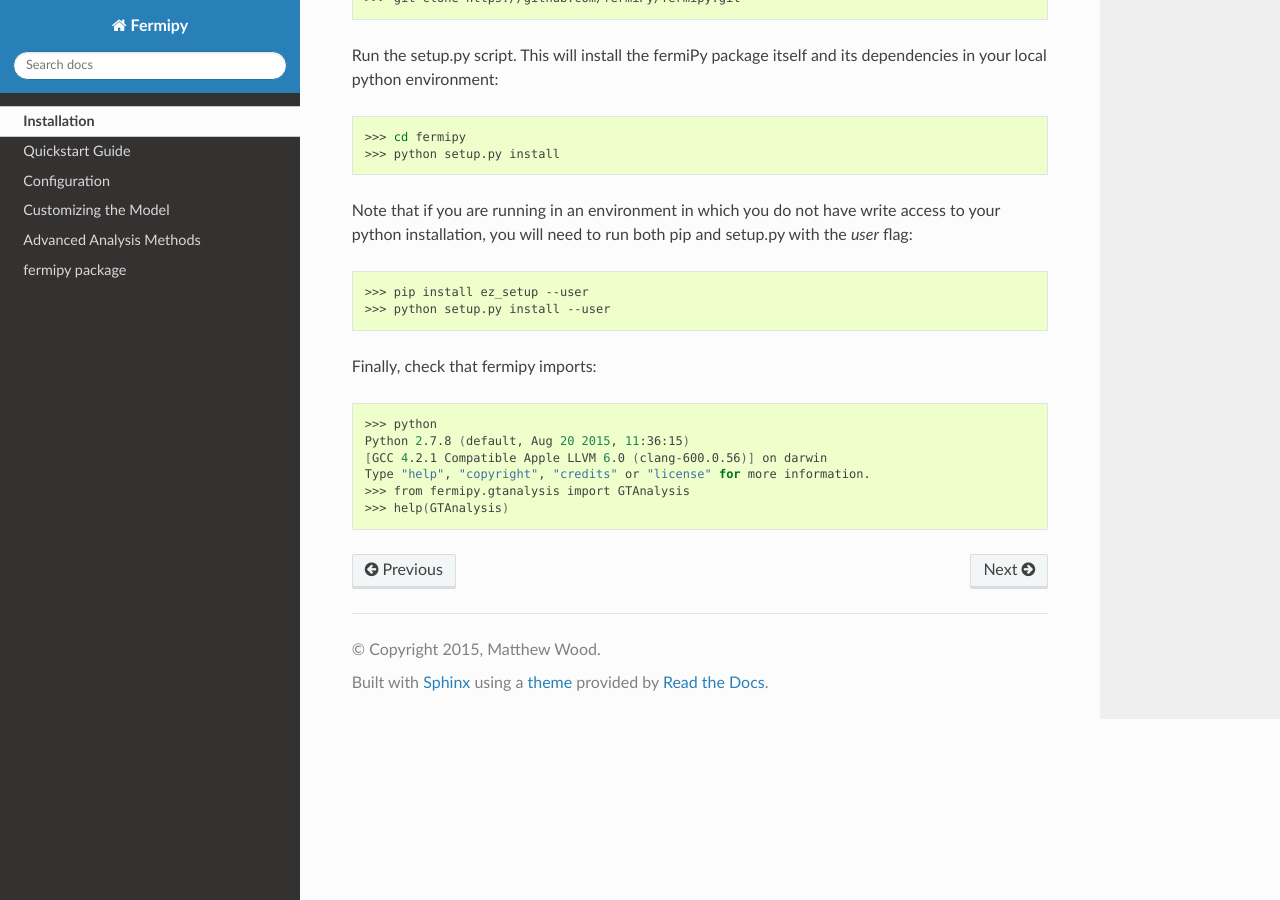
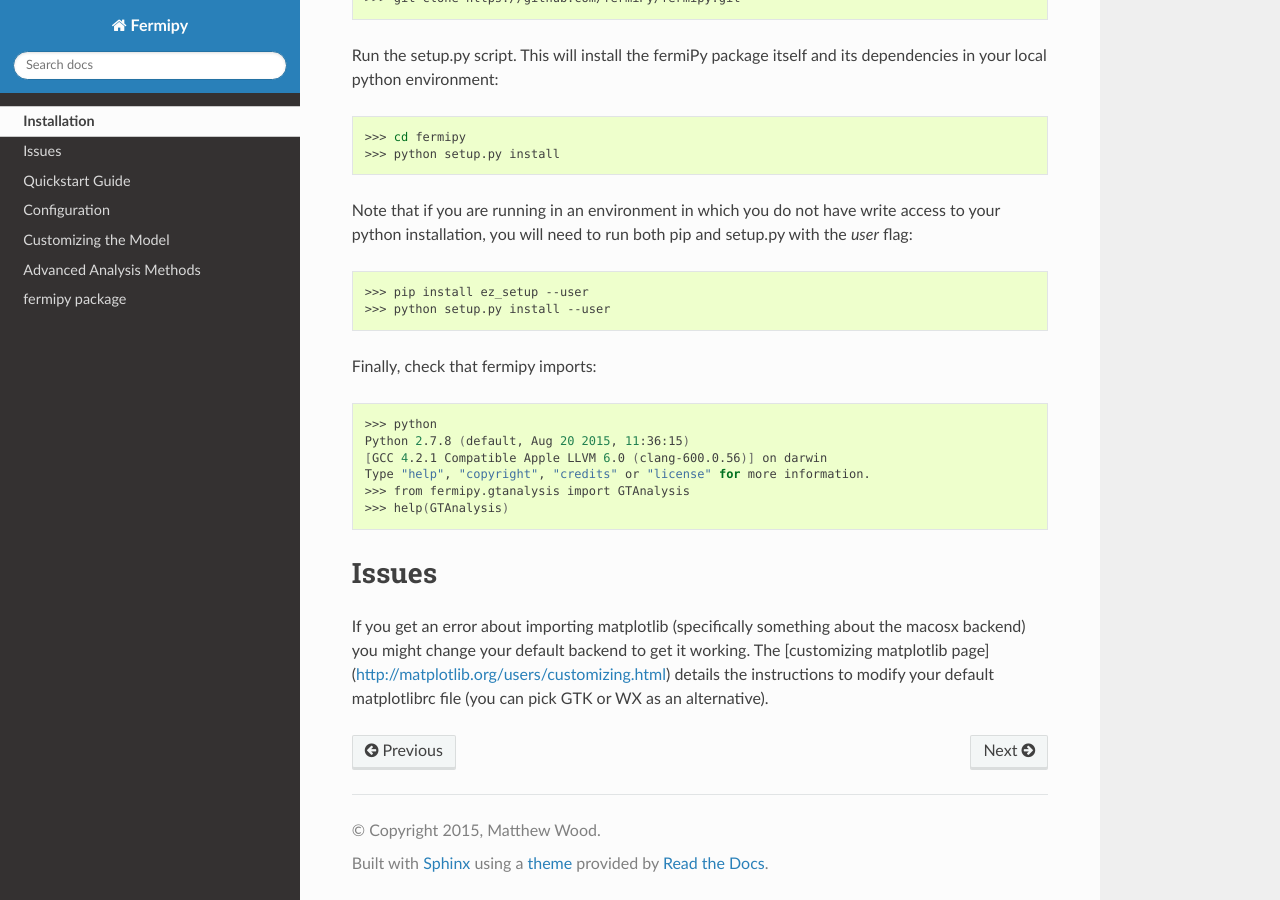
Before and after one commit to fermiPy/fermipy, a Sphinx documentation site: the page built from docs/install.rst, in a window 1280 px wide and 900 px high, scrolled down 1393 px. Built offline with Sphinx 7.4.7 and the Read the Docs theme 2.0.0, drawn with Linux system fonts in a browser that asks for light colours; the version number could not be read and is left out.

Commit message:
Added some info about the matplotlib error.

```diff
--- a/docs/install.rst
+++ b/docs/install.rst
@@ -100,3 +100,13 @@ Finally, check that fermipy imports:
    Type "help", "copyright", "credits" or "license" for more information.
    >>> from fermipy.gtanalysis import GTAnalysis
    >>> help(GTAnalysis)
+
+Issues
+=======
+
+If you get an error about importing matplotlib (specifically something
+about the macosx backend) you might change your default backend to get
+it working.  The [customizing matplotlib
+page](http://matplotlib.org/users/customizing.html) details the
+instructions to modify your default matplotlibrc file (you can pick
+GTK or WX as an alternative).
```
